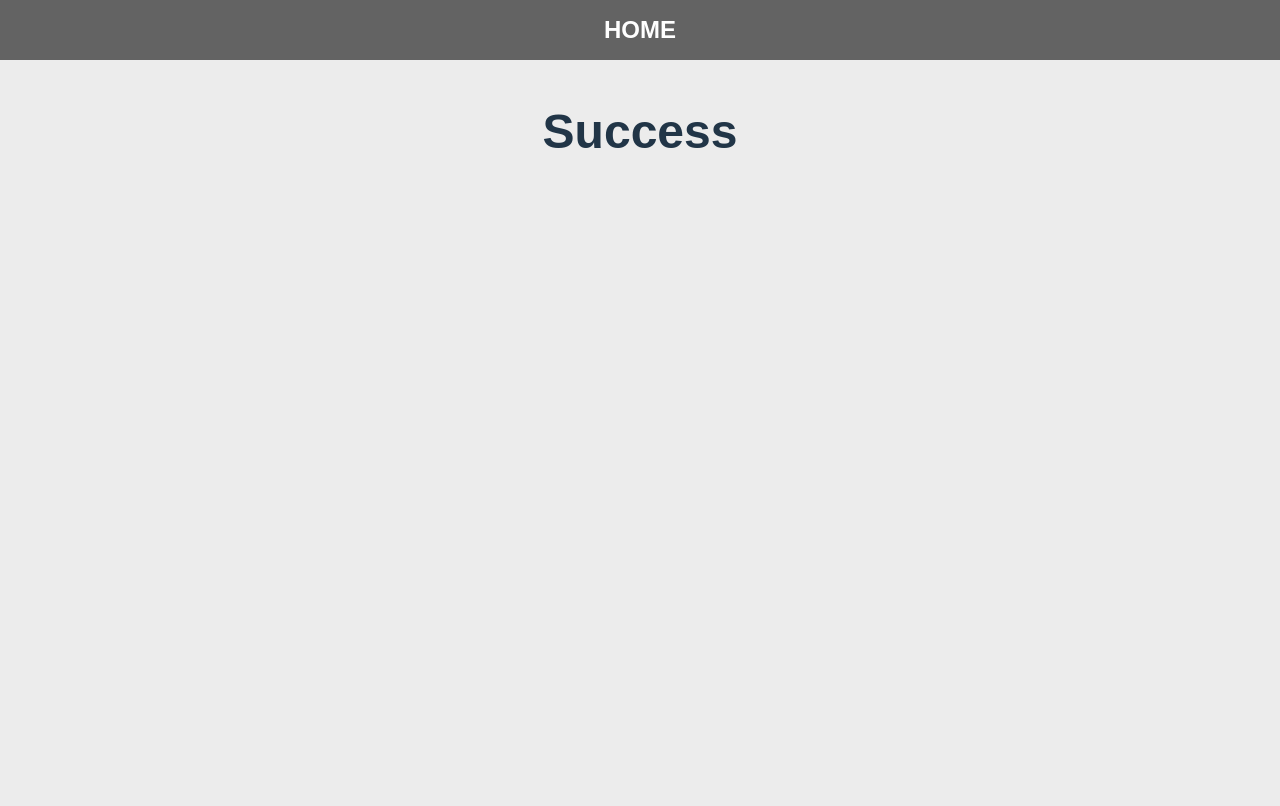
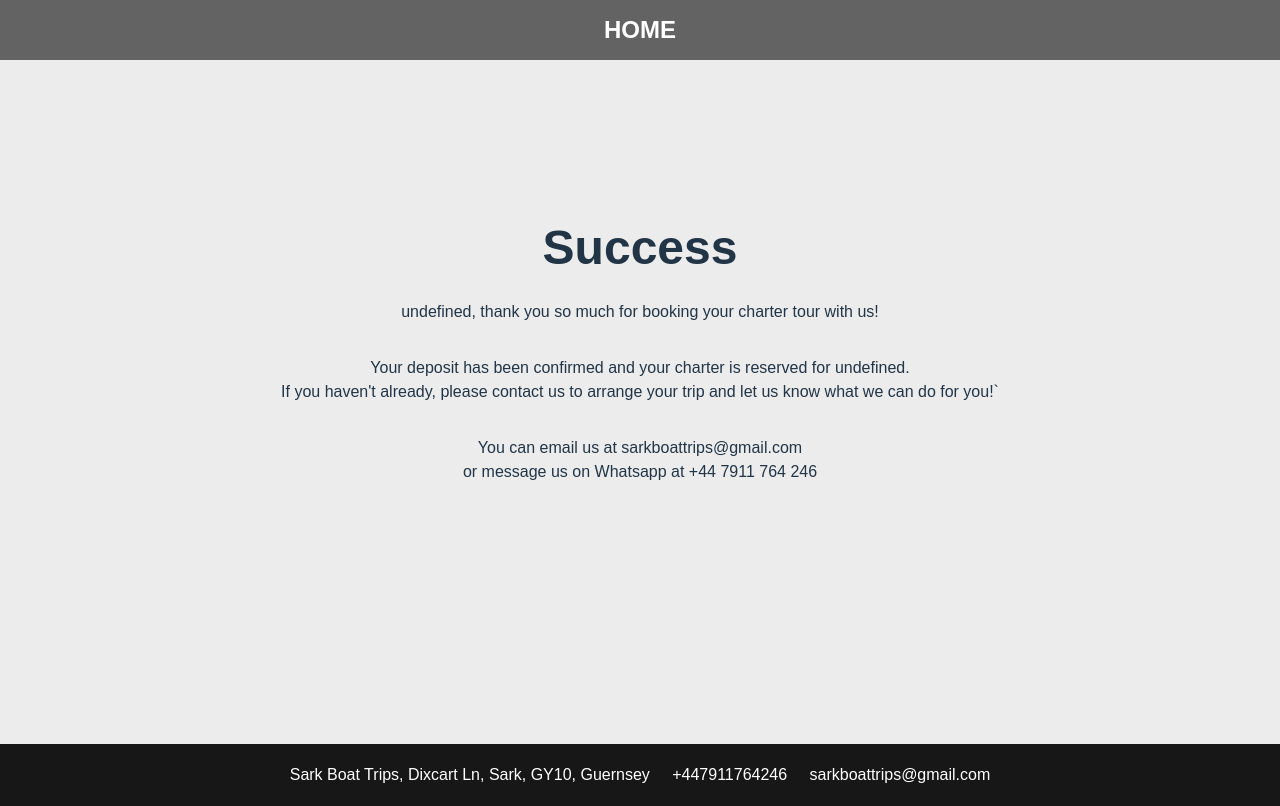
Before and after one commit to MorganGuille/sark-boat-trips, a React (Vite) app in the folder client/: page /success in a window 1280 px wide. Built offline with nearby package versions, Linux system fonts and the light colour scheme.

Commit message:
added landing pages text for payment success and fail

```diff
--- a/client/src/App.css
+++ b/client/src/App.css
@@ -44,6 +44,17 @@ body {
   text-align: center;
   max-width: 60%;
   margin: 2em auto;
+}
+
+.stripe-landing {
+  display: flex;
+  flex-direction: column;
+  align-items: center;
+  text-align: center;
+  justify-content: center;
+  max-width: 60%;
+  margin: 2em auto;
+  height: 85vh;
 }
 
 @media (max-width: 1366px) {
--- a/client/src/App.jsx
+++ b/client/src/App.jsx
@@ -10,6 +10,8 @@ import Charters from './components/charters'
 import Dashboard from "./views/dashboard";
 import Success from "./views/success";
 import Canceled from "./views/canceled";
+
+import Footer from './components/footer'
 
 
 function App() {
@@ -31,7 +33,7 @@ function App() {
 
 
 
-      {/* <Footer /> */}
+      <Footer />
     </>
   )
 }
--- a/client/src/css/dashboard.css
+++ b/client/src/css/dashboard.css
@@ -1,3 +1,7 @@
+.dashboard {
+    min-height: 90vh;
+}
+
 .padded {
     padding-top: 3em;
 }
@@ -63,7 +67,6 @@ input {
     border-radius: 0.5em;
 }
 
-
 .minorform {
 
     display: flex;
@@ -77,22 +80,9 @@ input {
     max-width: fit-content;
 }
 
-/*
-.minorform button:hover {
-    cursor: pointer;
-    background-color: #0f7ae5;
-}
-
-.minorform button:active {
-    cursor: pointer;
-    transform: scale(0.95);
-} */
-
 .bookingsTable {
     align-items: center;
     overflow-x: auto;
-
-
 }
 
 table {
@@ -148,6 +138,4 @@ th {
         flex-direction: column;
     }
 
-
-
 }
--- a/client/src/css/footer.css
+++ b/client/src/css/footer.css
@@ -1,4 +1,7 @@
 footer {
+    position: relative;
+    bottom: 0;
+    width: 100%;
     display: flex;
     text-align: center;
     justify-content: center;
@@ -6,4 +9,24 @@ footer {
     color: white;
     padding: 1em;
     gap: 3em;
+    margin-top: auto;
+
 }
+
+@media (max-width: 1366px) {
+
+
+    footer {
+        gap: 1em;
+    }
+
+    footer * {
+        margin: 0.2em;
+    }
+}
+
+@media (max-width: 1020px) {
+    footer {
+        gap: 0em;
+    }
+}
--- a/client/src/views/canceled.jsx
+++ b/client/src/views/canceled.jsx
@@ -1,8 +1,17 @@
 import React from 'react'
 
+
 function Canceled() {
+
+
+
     return (
-        <h1 className='centered-section'>Canceled</h1>
+        <div className='stripe-landing'>
+            <h2 >Error</h2>
+            <p>Uh oh, It looks like something went wrong with your payment. Please try again, or contact us if you need some help!</p>
+            <p>You can email us at sarkboattrips@gmail.com <br />or message us on Whatsapp at +44 7911 764 246</p>
+            <a className='btn' href='/charters'>Back to charters</a>
+        </div>
     )
 }
 
--- a/client/src/views/dashboard.jsx
+++ b/client/src/views/dashboard.jsx
@@ -85,7 +85,7 @@ function Dashboard() {
         }
     }
 
-    return (<>
+    return (<div className='dashboard'>
 
         <div className='centered-section padded'>
             {loggedin ? <button className='logoutButton' onClick={Logout}>Log Out</button> : null}
@@ -185,7 +185,7 @@ function Dashboard() {
         </div> : null
         }
 
-    </>)
+    </div>)
 }
 
 export default Dashboard
--- a/client/src/views/home.jsx
+++ b/client/src/views/home.jsx
@@ -2,7 +2,7 @@ import React from 'react'
 import Slideshow from '../components/slideshow'
 import Reviews from '../components/reviews'
 import Bookings from '../components/bookings'
-import Footer from '../components/footer'
+
 import { NavLink } from 'react-router'
 
 import gallery1 from '../assets/images/gallery1.jpg'
@@ -163,7 +163,7 @@ function Home() {
 
         <Bookings />
 
-        <Footer />
+
 
 
 
--- a/client/src/views/success.jsx
+++ b/client/src/views/success.jsx
@@ -1,8 +1,10 @@
-import { React, useEffect } from 'react'
+import { React, useEffect, useState } from 'react'
 import axios from 'axios'
 import { URL } from '../../config.js'
 
 function Success() {
+
+    const [response, setResponseData] = useState({})
 
     const verifyPayment = async () => {
         const urlParams = new URLSearchParams(window.location.search);
@@ -15,15 +17,15 @@ function Success() {
             const response = await axios.get(`${URL}/charters/verify-payment?session_id=${sessionId}`);
             console.log('session id :', sessionId)
             console.log('username:', response)
-            if (response.data.success) {
+            if (response.data.ok) {
                 console.log('Payment confirmed:', response.data);
+                setResponseData(response.data)
                 // Show confirmation message or redirect
             }
         } catch (error) {
             console.error('Error verifying payment:', error);
         }
     };
-
 
     useEffect(() => {
 
@@ -34,9 +36,16 @@ function Success() {
 
 
 
-    return (
-        <h1 className='centered-section'>Success</h1>
-    )
+    return (<>
+        <div className='stripe-landing'>
+            <h1 >Success</h1>
+            <p>{`${response.name}, thank you so much for booking your charter tour with us!`}</p>
+            <p>{`Your deposit has been confirmed and your charter is reserved for ${response.date}.`}<br />If you haven't already,
+                please contact us to arrange your trip and let us know what we can do for you!`</p>
+            <p>You can email us at sarkboattrips@gmail.com <br />or message us on Whatsapp at +44 7911 764 246</p>
+            <p></p>
+        </div>
+    </>)
 }
 
 export default Success
```
Also changed, not shown: 1 other file (tests, documents, lock files or other folders).
